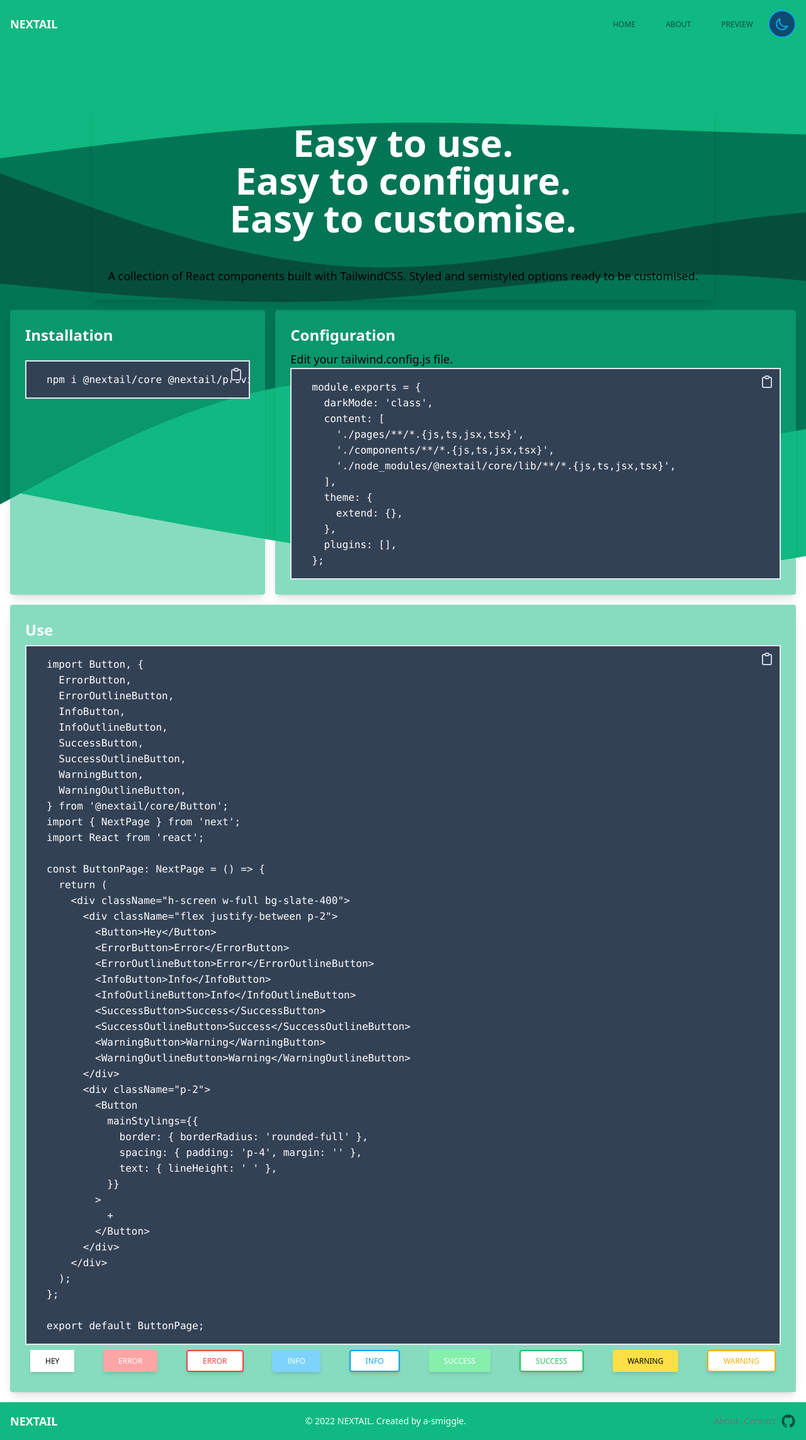
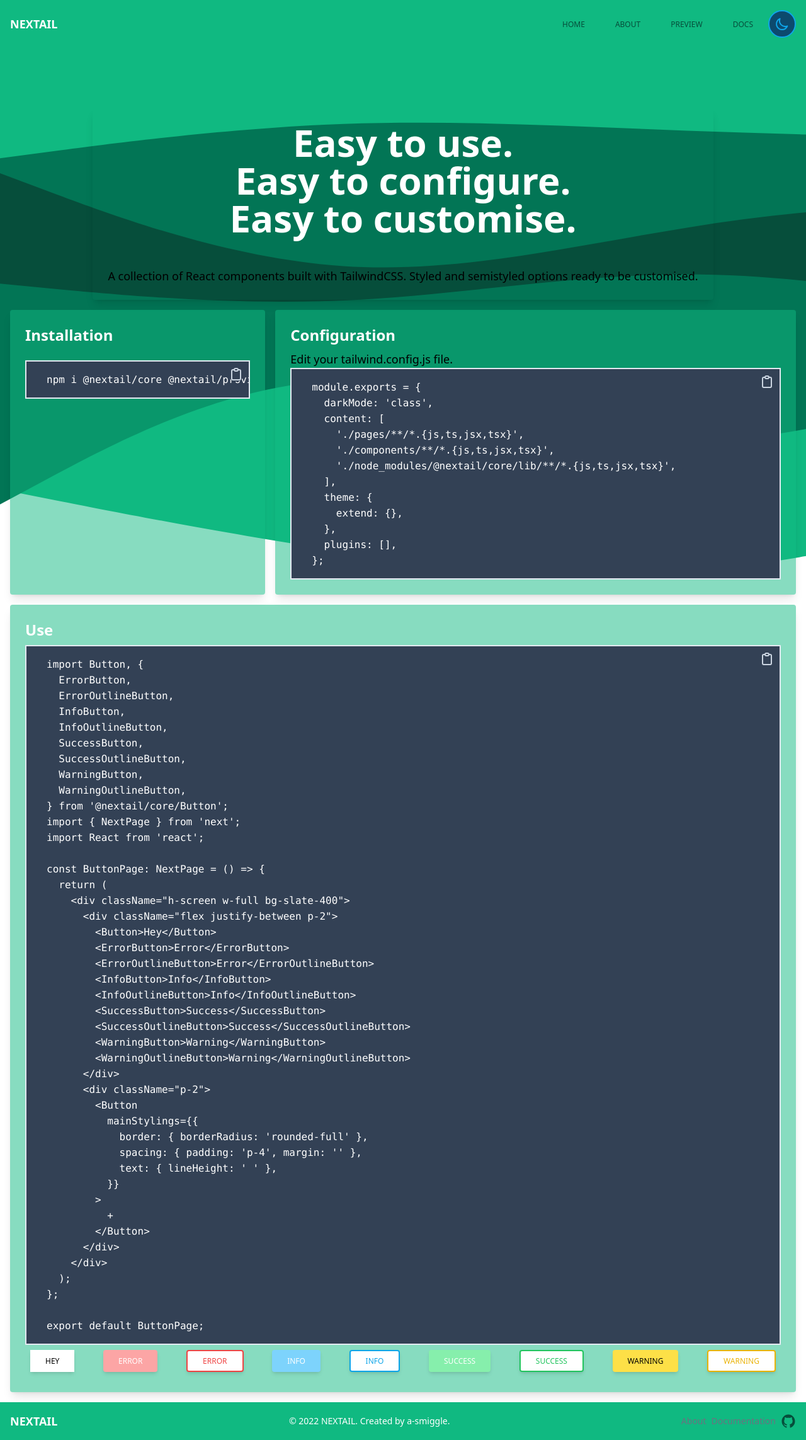
Before and after one commit to a-smiggle/nextail, a Next.js app in the folder websites/landing-page/: page / in a window 1280 px wide. Shown: the whole page at 63% size. Built offline with nearby package versions, Linux system fonts and the light colour scheme.

Commit message:
landing-page: 0.3.1
Update links to Documentation site.

a-smiggle

```diff
--- a/websites/landing-page/components/Layout/Layout.tsx
+++ b/websites/landing-page/components/Layout/Layout.tsx
@@ -24,6 +24,7 @@ function Layout({ children }) {
               title: 'Preview',
               link: '/preview',
             },
+            { title: 'Docs', link: 'https://nextail-docs.vercel.app' },
           ],
           buttons: (
             <Button
@@ -119,7 +120,7 @@ function Layout({ children }) {
           ),
           links: [
             { title: 'About', link: '/about' },
-            { title: 'Contact', link: '/contact' },
+            { title: 'Documentation', link: 'https://nextail-docs.vercel.app' },
           ],
           buttons: (
             <a
--- a/websites/landing-page/package.json
+++ b/websites/landing-page/package.json
@@ -1,6 +1,6 @@
 {
   "name": "@nextail/landing-page",
-  "version": "0.3.0",
+  "version": "0.3.1",
   "private": true,
   "scripts": {
     "dev": "next dev",
```
